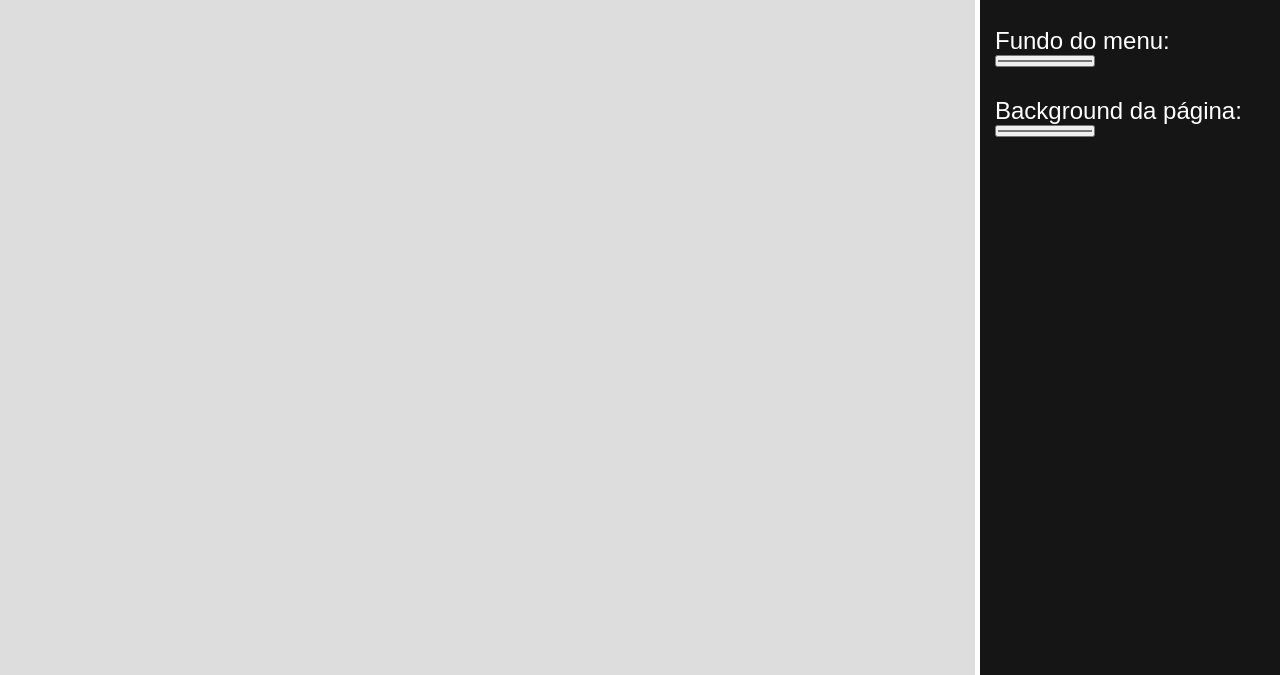
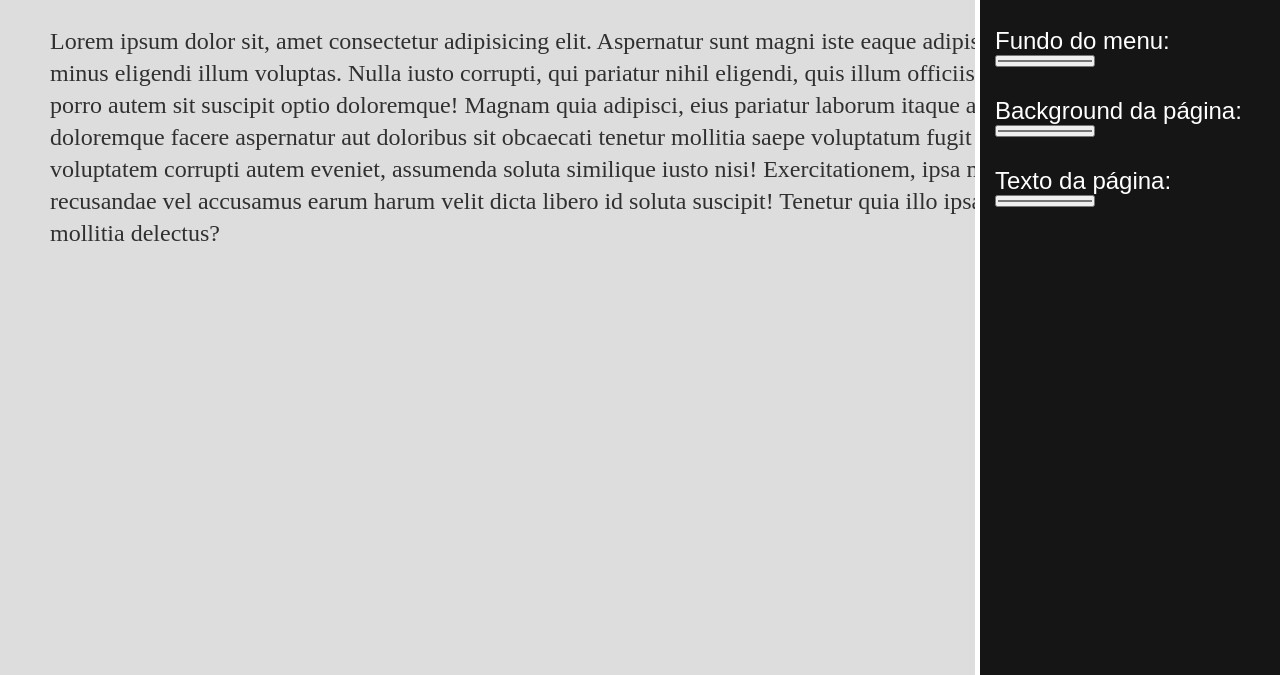
Before and after one commit to edu-correia/gatsby-javascript, a Gatsby site in the folder gatsby-site/: page / in a window 1280 px wide. Shown: the part 125-800 px from the top of the page. Built offline with nearby package versions, Linux system fonts and the light colour scheme; Gatsby itself is replaced by a stand-in of ours.

Commit message:
Texto da página alterável

```diff
--- a/gatsby-site/src/components/Content/index.js
+++ b/gatsby-site/src/components/Content/index.js
@@ -6,8 +6,9 @@ const Content = (props) => {
     return (
         <ContentWrapper
             contentBg={props.contentBg}
+            pageText={props.pageText}
         >
-
+            Lorem ipsum dolor sit, amet consectetur adipisicing elit. Aspernatur sunt magni iste eaque adipisci asperiores a, officia minus eligendi illum voluptas. Nulla iusto corrupti, qui pariatur nihil eligendi, quis illum officiis ut alias adipisci distinctio porro autem sit suscipit optio doloremque! Magnam quia adipisci, eius pariatur laborum itaque aut. Enim eum praesentium doloremque facere aspernatur aut doloribus sit obcaecati tenetur mollitia saepe voluptatum fugit dignissimos cumque, voluptatem corrupti autem eveniet, assumenda soluta similique iusto nisi! Exercitationem, ipsa non dolor ratione, iure recusandae vel accusamus earum harum velit dicta libero id soluta suscipit! Tenetur quia illo ipsam soluta nesciunt mollitia delectus?
         </ContentWrapper>
     )
 }
--- a/gatsby-site/src/components/Content/styled.js
+++ b/gatsby-site/src/components/Content/styled.js
@@ -4,4 +4,9 @@ export const ContentWrapper = styled.div`
     width: 100%;
     height: calc(100vh - 100px);
     background-color: ${props => props.contentBg};
+    color: ${props => props.pageText};
+    font-size: 24px;
+    padding: 50px 50px 0px 50px;
+    line-height: 32px;
+    box-sizing: border-box;
 `;
--- a/gatsby-site/src/pages/index.js
+++ b/gatsby-site/src/pages/index.js
@@ -1,36 +1,11 @@
 import React, {useState} from "react";
 import Header from "../components/Header";
 import Content from "../components/Content";
-
-import styled from 'styled-components';
+import {EditorWrapper, EditorBtn} from './styled';
 
 import './reset.css';
 
 import configIcon from '../assets/config.svg';
-
-export const EditorWrapper = styled.div`
-    width: 300px;
-    height: 100vh;
-    position: absolute;
-    right: 0;
-    top: 0;
-    background-color: #151515;
-    border-left: 5px solid #fff;
-`;
-
-export const EditorBtn = styled.button`
-    width: 50px;
-    height: 50px;
-    position: absolute;
-    right: 0;
-    top: 0;
-    z-index: 2;
-    background: white;
-    border: none;
-    outline: none;
-    border-radius: 0 0 0 100%;
-    padding: 0 0 10px 10px;
-`;
 
 const IndexPage = () => {
   const [test, setTest] = useState(true);
@@ -38,6 +13,7 @@ const IndexPage = () => {
   const [pageTitle, setPageTitle] = useState('#fff');
   const [navBar, setNavBar] = useState('#000');
   const [contentBg, setContentBg] = useState('#ddd');
+  const [pageText, setPageText] = useState('#303030');
 
   const handleShowClick = () => {
       setTest(!test);
@@ -52,9 +28,8 @@ const IndexPage = () => {
 
       <Content
         contentBg={contentBg}
-      >
-
-      </Content>
+        pageText={pageText}
+      />
 
       <EditorBtn onClick={handleShowClick}>
         <img src={configIcon} alt="Configurações"/>
@@ -62,6 +37,7 @@ const IndexPage = () => {
 
       {test && <EditorWrapper>
         <h1>Configurações</h1>
+
         <div className="input-block">
           <label htmlFor="pageTitle">Título da página:</label>
           <input type="color" id="pageTitle" value={pageTitle} onChange={e => setPageTitle(e.target.value)}/>
@@ -76,6 +52,12 @@ const IndexPage = () => {
           <label htmlFor="contentBg">Background da página:</label>
           <input type="color" id="contentBg" value={contentBg} onChange={e => setContentBg(e.target.value)}/>
         </div>
+
+        <div className="input-block">
+          <label htmlFor="pageText">Texto da página:</label>
+          <input type="color" id="pageText" value={pageText} onChange={e => setPageText(e.target.value)}/>
+        </div>
+
       </EditorWrapper>}
     </div>
   )
--- /dev/null
+++ b/gatsby-site/src/pages/styled.js
@@ -0,0 +1,25 @@
+import styled from 'styled-components';
+
+export const EditorWrapper = styled.div`
+    width: 300px;
+    height: 100vh;
+    position: absolute;
+    right: 0;
+    top: 0;
+    background-color: #151515;
+    border-left: 5px solid #fff;
+`;
+
+export const EditorBtn = styled.button`
+    width: 50px;
+    height: 50px;
+    position: absolute;
+    right: 0;
+    top: 0;
+    z-index: 2;
+    background: white;
+    border: none;
+    outline: none;
+    border-radius: 0 0 0 100%;
+    padding: 0 0 10px 10px;
+`;
```
